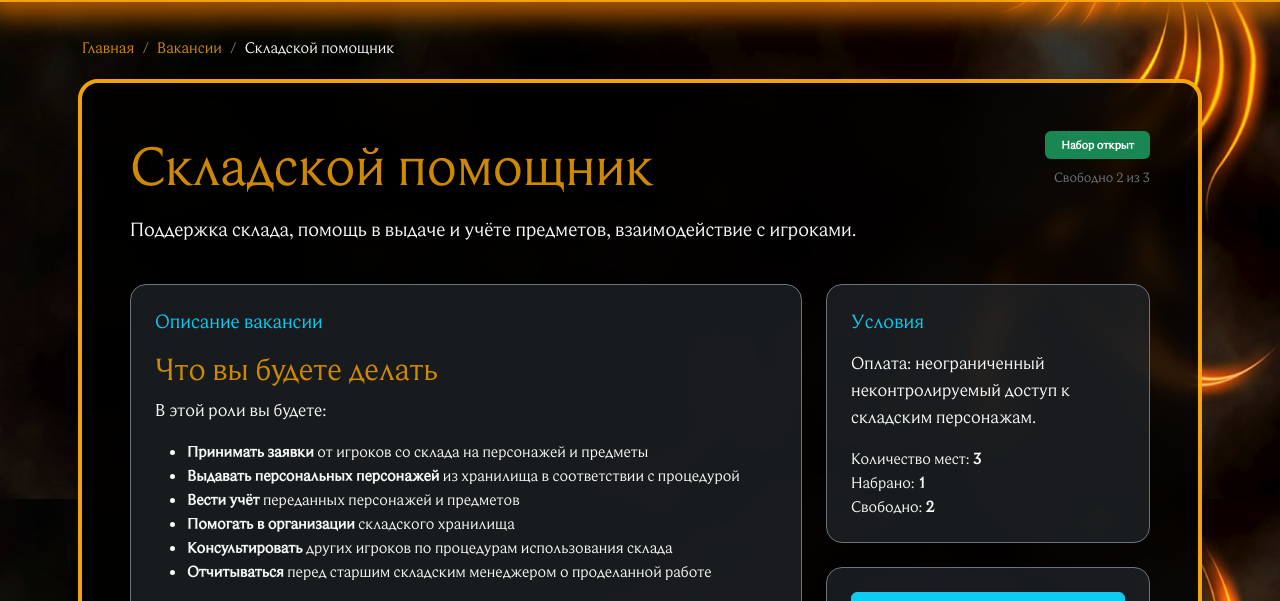
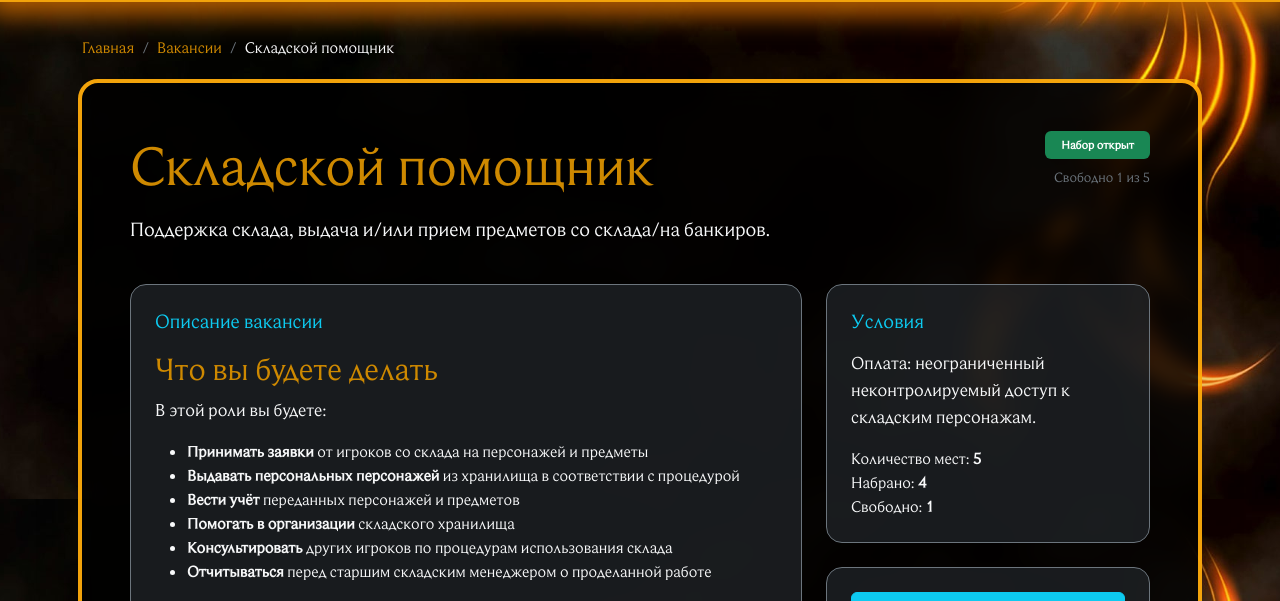
Before and after one commit to Phoenix-Guilds/phoenix-guilds.github.io, a Jekyll site: the page built from _vacancies/skladskoy-pomoshchnik.md, in a window 1280 px wide and 1400 px high, scrolled down 309 px. Shown: the part 92-693 px from the top of the window. Built offline with Jekyll 4.4.1, drawn with Linux system fonts in a browser that asks for light colours; nearby versions of some CDN libraries; library files that are not in the unit come from our copies; some of the changed text lies outside the part shown.

Commit message:
Update Вакансии “skladskoy-pomoshchnik”

```diff
--- a/_vacancies/skladskoy-pomoshchnik.md
+++ b/_vacancies/skladskoy-pomoshchnik.md
@@ -1,15 +1,15 @@
 ---
 layout: nest-vacancy
 title: Складской помощник
-description: Поддержка склада, помощь в выдаче и учёте предметов, взаимодействие с игроками.
-slots_total: 3
-slots_filled: 1
+description: Поддержка склада, выдача и/или прием предметов со склада/на банкиров.
+slots_total: 5
+slots_filled: 4
 requirements: |-
   * Внимательность и аккуратность
-  * Ответственный подход к работе
   * Желание и готовность помогать другим игрокам
   * Наличие Discord или Telegram для оперативной связи
   * Умение следовать инструкциям
+  * Умение устанавливать аддоны и ПО (при необходимости - поможем)
 ---
 ## Что вы будете делать
 
```
